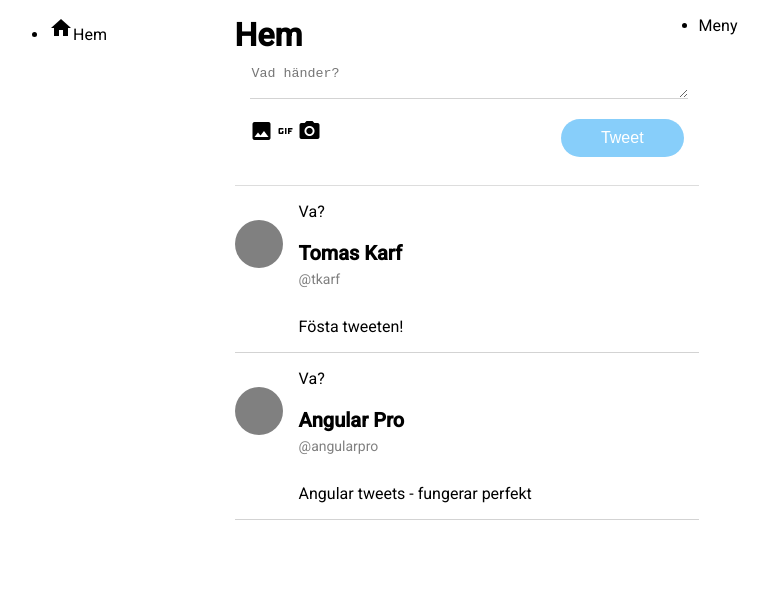
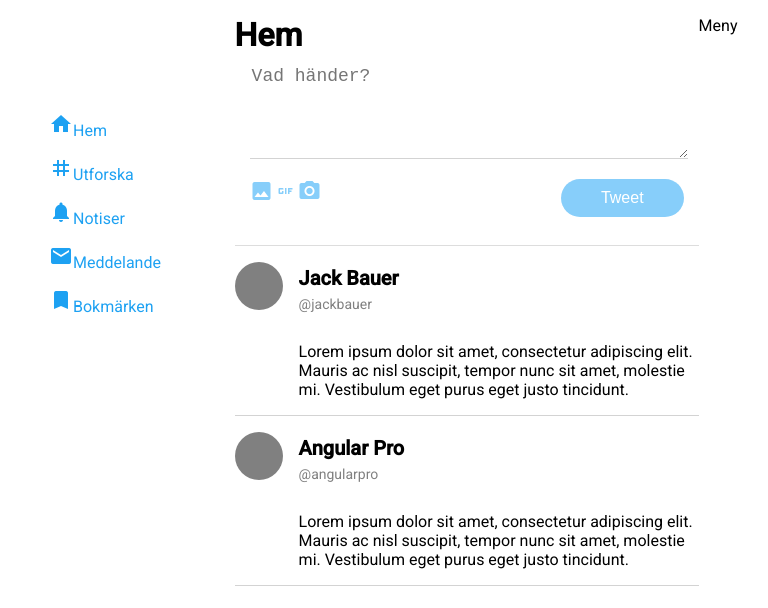
Before and after one commit to tkarf/Angular-twitter, an Angular app: page / in a window 1280 px wide. Shown: the top 608 px of the page, without its empty margins (127-895 px from the left). Built offline with nearby package versions, Linux system fonts and the light colour scheme.

Commit message:
Twitter clone

```diff
--- a/src/app/app.component.css
+++ b/src/app/app.component.css
@@ -1,6 +1,10 @@
 * {
   padding: 0;
   margin: 0;
+}
+
+ul {
+  list-style: none;
 }
 
 .container {
@@ -33,6 +37,12 @@
   .leftSidebar {
     width: 20%;
     display: block;
+    padding-top: 5em;
+  }
+
+  .leftSidebar li {
+    margin-top: 1em;
+    color: #1da1f2;
   }
 
   .content {
--- a/src/app/app.component.html
+++ b/src/app/app.component.html
@@ -2,6 +2,10 @@
     <div class="leftSidebar">
         <ul>
             <li><mat-icon aria-hidden="false" aria-label="Example home icon">home</mat-icon>Hem</li>
+            <li><mat-icon aria-hidden="false" aria-label="Example home icon">tag</mat-icon>Utforska</li>
+            <li><mat-icon aria-hidden="false" aria-label="Example home icon">notifications</mat-icon>Notiser</li>
+            <li><mat-icon aria-hidden="false" aria-label="Example home icon">mail</mat-icon>Meddelande</li>
+            <li><mat-icon aria-hidden="false" aria-label="Example home icon">bookmark</mat-icon>Bokmärken</li>
         </ul>
     </div>
     <div class="content">
--- a/src/app/feed/feed.component.css
+++ b/src/app/feed/feed.component.css
@@ -30,6 +30,10 @@
   margin-left: 4em;
 }
 
+.row img {
+  max-width: 10%;
+}
+
 .newtweet {
   padding: 10px 15px;
   background-color: #fff;
@@ -38,6 +42,8 @@
 
 .newtweet textarea {
   width: 100%;
+  font-size: 18px;
+  min-height: 5em;
   border: none;
   border-bottom: 1px solid lightgray;
 }
@@ -60,6 +66,7 @@
   display: flex;
   margin-top: 1em;
   margin-bottom: 2em;
+  color: lightskyblue;
 }
 
 @media only screen and (min-width: 600px) {
--- a/src/app/feed/feed.component.html
+++ b/src/app/feed/feed.component.html
@@ -18,12 +18,12 @@
             <div class="row">
                 <div class="avatar"></div>
                     <div>
-                        <p>Va?</p>
                         <p class="user">{{tweet.user}}</p>
                         <p class="username">@{{tweet.username}}</p>
                     </div>
             </div>
             <p class="tweetcontent">{{tweet.content}}</p>
+            <!-- <img src={{tweet.imageUrl}} alt="image"> -->
         </div>
     </div>
 </div>
--- a/src/app/feed/feed.component.ts
+++ b/src/app/feed/feed.component.ts
@@ -14,16 +14,21 @@ export class FeedComponent implements OnInit {
   ngOnInit(): void {
     this.tweets = [
       {
-        content: 'Fösta tweeten!',
-        user: 'Tomas Karf',
-        username: 'tkarf',
+        content:
+          'Lorem ipsum dolor sit amet, consectetur adipiscing elit. Mauris ac nisl suscipit, tempor nunc sit amet, molestie mi. Vestibulum eget purus eget justo tincidunt.',
+        user: 'Jack Bauer',
+        username: 'jackbauer',
         date: 'kolla upp',
+        imageUrl:
+          'https://images.unsplash.com/photo-1593642531955-b62e17bdaa9c?ixid=MXwxMjA3fDF8MHxwaG90by1wYWdlfHx8fGVufDB8fHw%3D&ixlib=rb-1.2.1&auto=format&fit=crop&w=1350&q=80',
       },
       {
-        content: 'Angular tweets - fungerar perfekt',
+        content:
+          'Lorem ipsum dolor sit amet, consectetur adipiscing elit. Mauris ac nisl suscipit, tempor nunc sit amet, molestie mi. Vestibulum eget purus eget justo tincidunt.',
         user: 'Angular Pro',
         username: 'angularpro',
         date: 'kolla upp',
+        imageUrl: '',
       },
     ];
   }
@@ -34,6 +39,8 @@ export class FeedComponent implements OnInit {
       user: 'Pro User',
       username: 'username',
       date: 'to be added',
+      imageUrl:
+        'https://images.unsplash.com/photo-1593642531955-b62e17bdaa9c?ixid=MXwxMjA3fDF8MHxwaG90by1wYWdlfHx8fGVufDB8fHw%3D&ixlib=rb-1.2.1&auto=format&fit=crop&w=1350&q=80',
     });
   }
 }
--- a/src/app/models/Tweet.ts
+++ b/src/app/models/Tweet.ts
@@ -3,4 +3,5 @@ export class Tweets {
   user: string;
   username: string;
   date: any;
+  imageUrl: string;
 }
--- a/src/index.html
+++ b/src/index.html
@@ -6,7 +6,6 @@
   <base href="/">
   <meta name="viewport" content="width=device-width, initial-scale=1">
   <link rel="icon" type="image/x-icon" href="favicon.ico">
-  <script src="https://kit.fontawesome.com/yourcode.js" crossorigin="anonymous"></script>
   <link rel="preconnect" href="https://fonts.gstatic.com">
   <link href="https://fonts.googleapis.com/css2?family=Roboto:wght@300;400;500&display=swap" rel="stylesheet">
   <link href="https://fonts.googleapis.com/icon?family=Material+Icons" rel="stylesheet">
```
